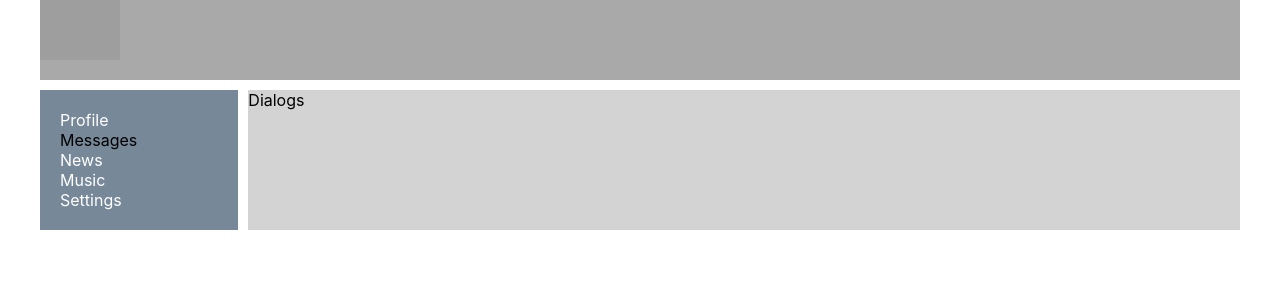
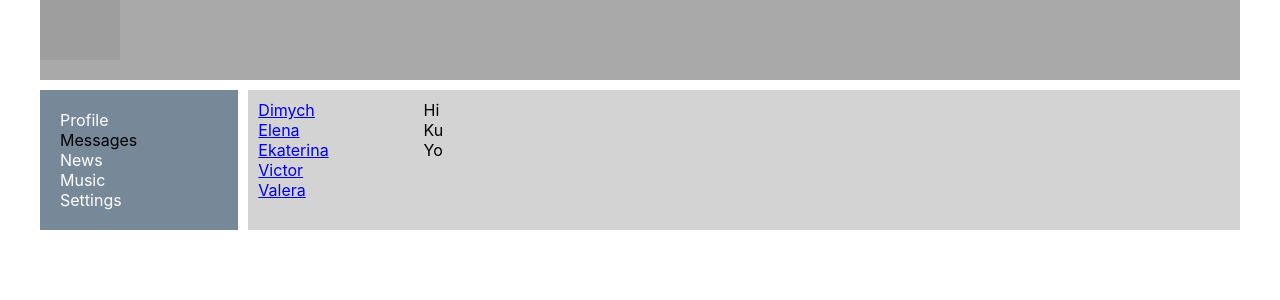
Before and after one commit to Bondarev-Igor/SocialNetworkSamurai, a React (Create React App) app: page /dialogs in a window 1280 px wide. Shown: the top 300 px of the page. Built offline with nearby package versions, Linux system fonts and the light colour scheme; grey boxes are pictures that could not be loaded.

Commit message:
edit Dialogs.tsx

```diff
--- a/src/components/Dialogs/Dialogs.module.css
+++ b/src/components/Dialogs/Dialogs.module.css
@@ -0,0 +1,24 @@
+.dialogs {
+    display: grid;
+    grid-template-columns: 2fr 10fr;
+}
+
+.dialogsItems {
+   padding: 10px;
+}
+
+.dialogsItems .active {
+    color: green;
+}
+
+.item{
+
+}
+
+.messages {
+  padding: 10px;
+}
+
+.message {
+
+}
--- a/src/components/Dialogs/Dialogs.tsx
+++ b/src/components/Dialogs/Dialogs.tsx
@@ -1,10 +1,32 @@
 import React from "react";
 import style from './Dialogs.module.css'
+import {NavLink} from "react-router-dom";
 
 
 const Dialogs = (props: any) => {
-    return <div>
-        Dialogs
+    return <div className={style.dialogs}>
+        <div className={style.dialogsItems}>
+            <div className={style.dialog + " " + style.active}>
+                <NavLink to="/dialogs/1">Dimych</NavLink>
+            </div>
+            <div className={style.dialog}>
+                <NavLink to="/dialogs/2">Elena</NavLink>
+            </div>
+            <div className={style.dialog}>
+                <NavLink to="/dialogs/3">Ekaterina</NavLink>
+            </div>
+            <div className={style.dialog}>
+                <NavLink to="/dialogs/4">Victor</NavLink>
+            </div>
+            <div className={style.dialog}>
+                <NavLink to="/dialogs/5">Valera</NavLink>
+            </div>
+        </div>
+        <div className={style.messages}>
+            <div className={style.message}>Hi</div>
+            <div className={style.message}>Ku</div>
+            <div className={style.message}>Yo</div>
+        </div>
     </div>
 };
 
```
